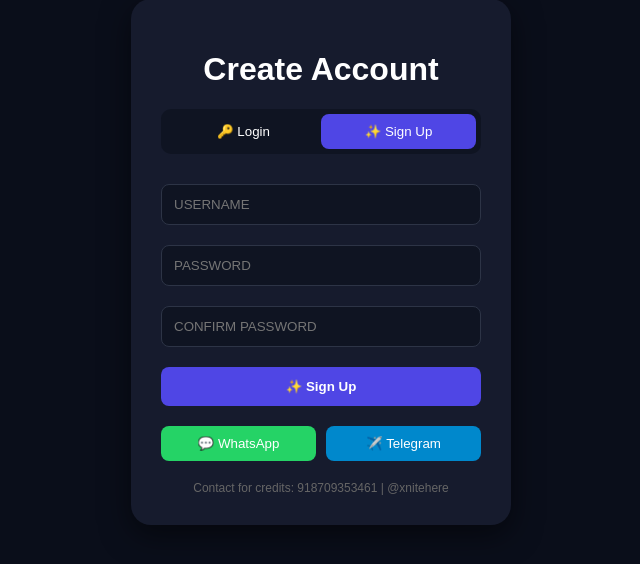
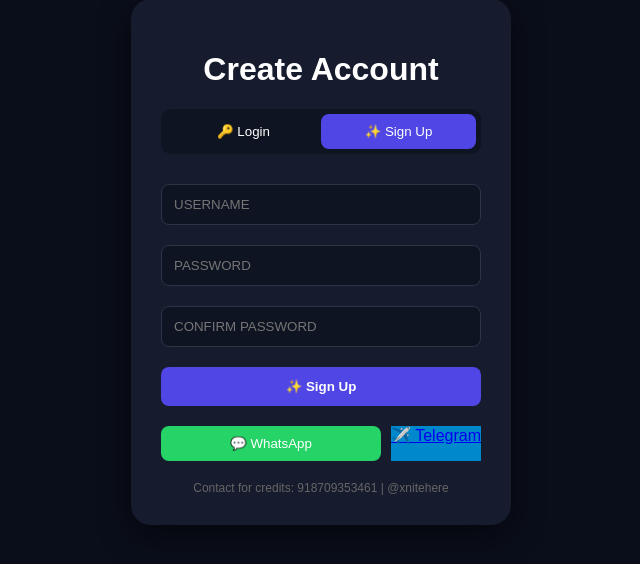
Before and after one commit to braj46166-spec/garena-otp-tools, a Flask app: page /regester in a window 1280 px wide. Shown: the part 138-702 px from the top of the page, without its empty margins (319-959 px from the left). Run offline with Flask 3, Linux system fonts and the light colour scheme.

Commit message:
fix telegram link

```diff
--- a/templates/regester.html
+++ b/templates/regester.html
@@ -19,7 +19,7 @@
         </form>
         <div class="social">
             <button class="wa" onclick="window.location.href='https://wa.me/918709353461'">💬 WhatsApp</button>
-            <button class="tg" onclick="window.location.href='https://t.me/@xnitehere'">✈️ Telegram</button>
+            <a href="[https://t.me/xnitehere](https://t.me/xnitehere)" target="_blank" class="tg">✈️ Telegram</a>
         </div>
         <div class="contact">Contact for credits: 918709353461 | @xnitehere</div>
     </div>
```
